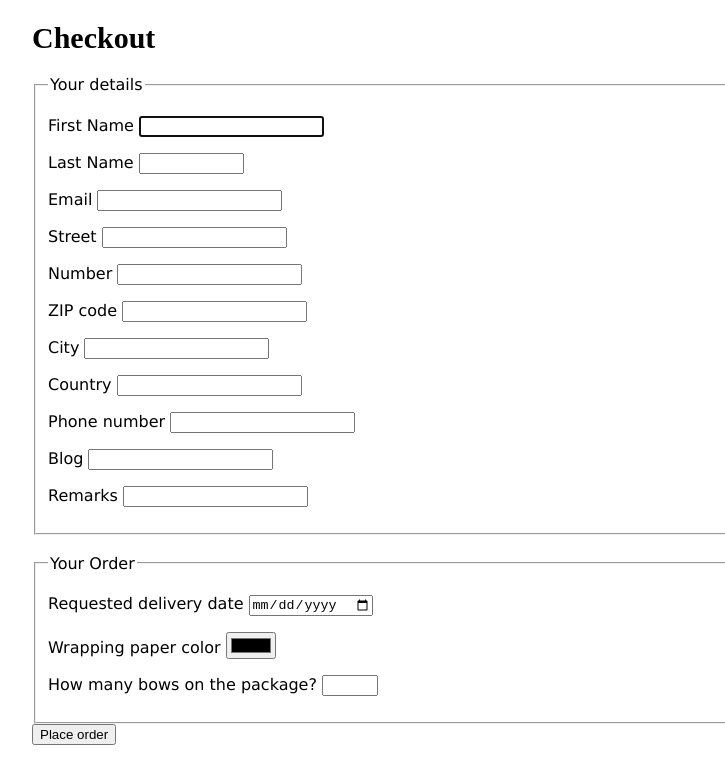
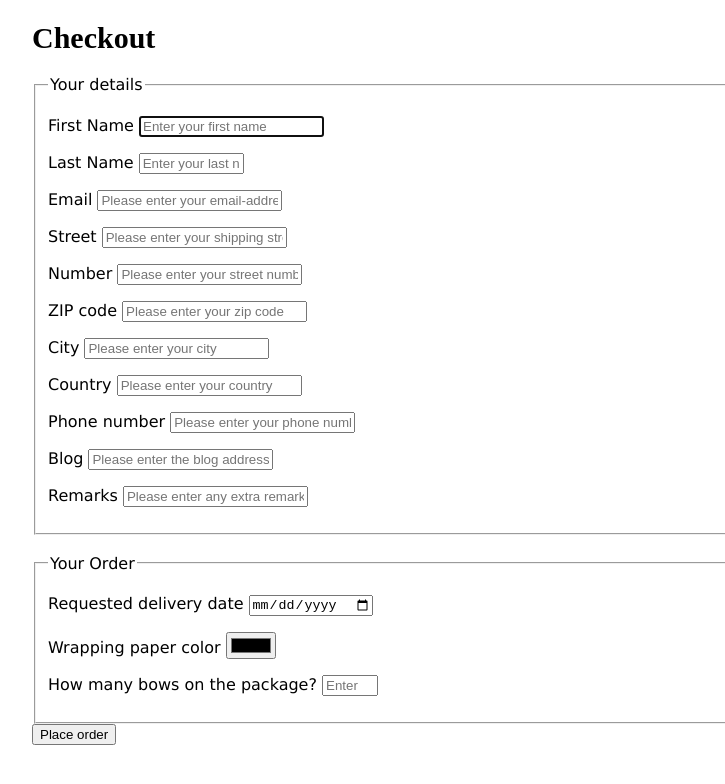
Before and after one commit to neeraj1909/Pluralsight, a plain HTML site: page Practical_HTML5/Creating_a_Site_Using_HTML5/checkout.html in a window 1280 px wide. Shown: the part 792-1576 px from the top of the page, 108-833 px from the left. Drawn offline with nearby package versions, Linux system fonts and the light colour scheme.

Commit message:
checkout.html

```diff
--- a/Practical_HTML5/Creating_a_Site_Using_HTML5/checkout.html
+++ b/Practical_HTML5/Creating_a_Site_Using_HTML5/checkout.html
@@ -49,67 +49,67 @@
                     <div>
                         <p>
                             <label class="textlabel" for="firstNameInput">First Name</label>
-                            <input id="firstNameInput" name="FirstName" type="text" required="required" autofocus="autofocus"
+                            <input id="firstNameInput" placeholder="Enter your first name" name="FirstName" type="text" required="required" autofocus="autofocus"
                                    class="textinput" maxlength="30"/>
                         </p>
 
                         <p>
                             <label class="textlabel" for="lastNameInput">Last Name</label>
-                            <input id="lastNameInput" name="LastName" type="text" required="required"
+                            <input id="lastNameInput" placeholder="Enter your last name" name="LastName" type="text" required="required"
                                    class="textinput" size="10" maxlength="50"/>
                         </p>
 
                         <p>
                             <label class="textlabel" for="emailInput">Email</label>
-                            <input id="emailInput" name="Email" type="email" required="required"
+                            <input id="emailInput" placeholder="Please enter your email-address" name="Email" type="email" required="required"
                                    class="textinput"/>
                         </p>
 
                         <p>
                             <label class="textlabel" for="streetInput">Street</label>
-                            <input id="streetInput" name="Street" type="text" required="required"
+                            <input id="streetInput" placeholder="Please enter your shipping street" name="Street" type="text" required="required"
                                    class="textinput"/>
                         </p>
 
                         <p>
                             <label class="textlabel" for="numberInput">Number</label>
-                            <input id="numberInput" name="Number" type="text" required="required"
+                            <input id="numberInput" placeholder="Please enter your street number" name="Number" type="text" required="required"
                                    class="textinput"/>
                         </p>
 
                         <p>
                             <label class="textlabel" for="zipInput">ZIP code</label>
-                            <input id="zipInput" name="Zip" type="text" required="required"
+                            <input id="zipInput" placeholder="Please enter your zip code" name="Zip" type="text" required="required"
                                    class="textinput"/>
                         </p>
 
                         <p>
                             <label class="textlabel" for="cityInput">City</label>
-                            <input id="cityInput" name="City" type="text" required="required"
+                            <input id="cityInput" placeholder="Please enter your city" name="City" type="text" required="required"
                                    class="textinput"/>
                         </p>
 
                         <p>
                             <label class="textlabel" for="countryInput">Country</label>
-                            <input id="countryInput" name="Country" type="text" required="required"
+                            <input id="countryInput" placeholder="Please enter your country" name="Country" type="text" required="required"
                                    class="textinput" pattern="[a-za-z] {3}"/>
                         </p>
 
                         <p>
                             <label class="textlabel" for="phoneInput">Phone number</label>
-                            <input id="phoneInput" name="PhoneNumber" type="text" required="required"
+                            <input id="phoneInput" placeholder="Please enter your phone number" name="PhoneNumber" type="text" required="required"
                                    class="textinput"/>
                         </p>
 
                         <p>
                             <label class="textlabel" for="blogInput">Blog</label>
-                            <input id="blogInput" name="Blog" type="url"
+                            <input id="blogInput" placeholder="Please enter the blog address if you have one" name="Blog" type="url"
                                    class="textinput"/>
                         </p>
 
                         <p>
                             <label class="textlabel" for="remarkInput">Remarks</label>
-                            <input id="remarkInput" name="Remark" type="text"
+                            <input id="remarkInput" placeholder="Please enter any extra remarks you have here" name="Remark" type="text"
                                    class="textinput"/>
                         </p>
 
@@ -121,17 +121,17 @@
                     <legend>Your Order</legend>
                     <p>
                         <label class="textlabel" for="deliveryDateInput">Requested delivery date</label>
-                        <input id="deliveryDateInput" name="BirthDate" class="textinput" type="date"/>
+                        <input id="deliveryDateInput" placeholder="Enter a date" name="BirthDate" class="textinput" type="date"/>
                     </p>
 
                     <p>
                         <label class="textlabel" for="colorInput">Wrapping paper color</label>
-                        <input id="colorInput" name="Color" class="textinput" type="color"/>
+                        <input id="colorInput" placeholder="Enter a color" name="Color" class="textinput" type="color"/>
                     </p>
 
                     <p>
                         <label class="textlabel" for="bowInput">How many bows on the package?</label>
-                        <input id="bowInput" name="Bows" class="textinput" type="number" min="1" max="10"/>
+                        <input id="bowInput" placeholder="Enter a value between 1 and 10" name="Bows" class="textinput" type="number" min="1" max="10"/>
                     </p>
                 </fieldset>
 
```
